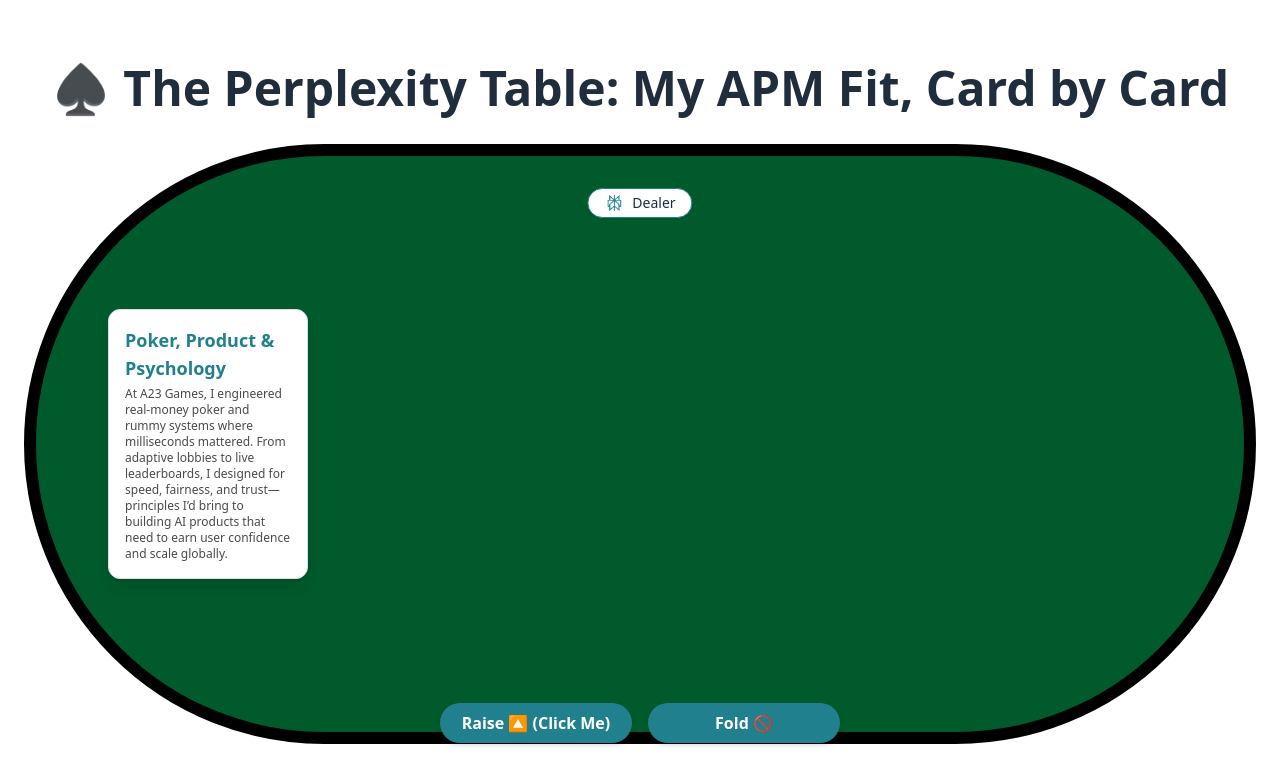
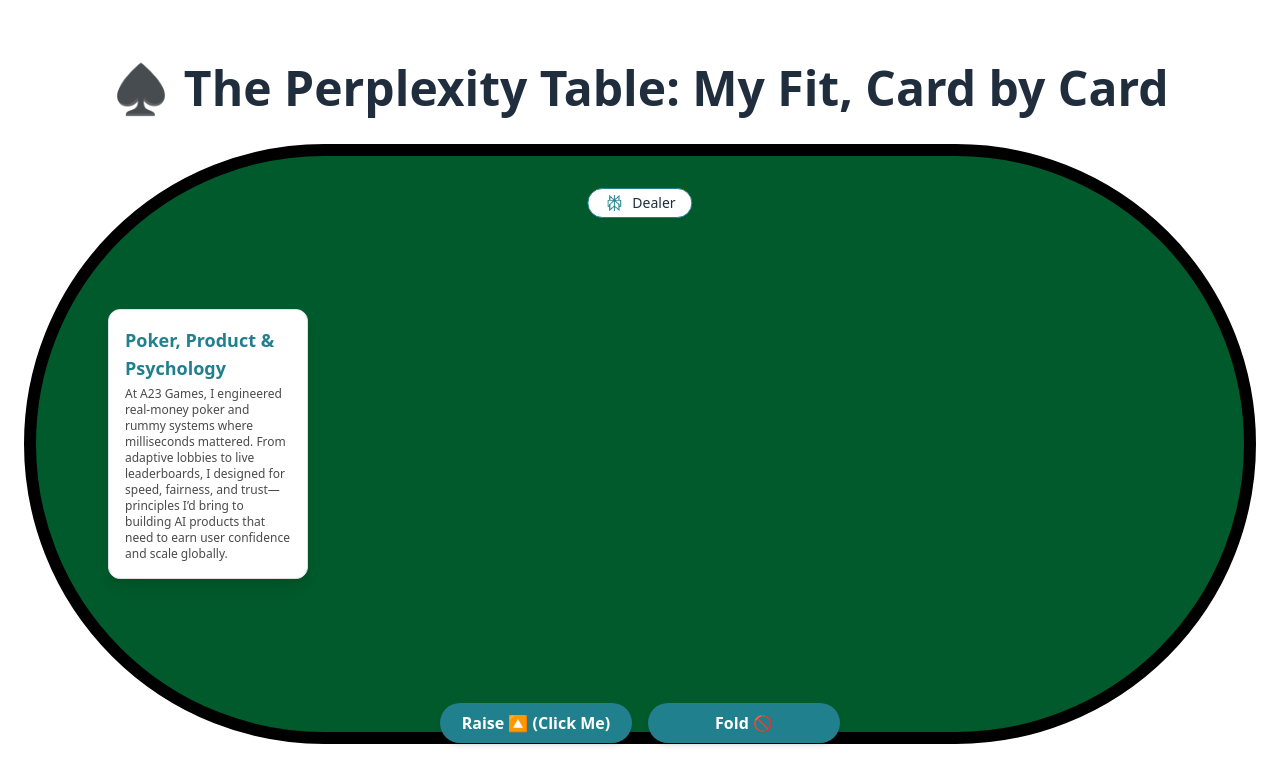
Before and after one commit to iamskasturi/swekast-portfolio, a React (Create React App) app: page / in a window 1280 px wide. Both pictures are taken after a click on the button "I’m All In — Let’s Begin ♣️". Shown: the top 784 px of the page. Built offline with nearby package versions, Linux system fonts and the light colour scheme.

Commit message:
Changing the text

```diff
--- a/src/App.js
+++ b/src/App.js
@@ -351,7 +351,7 @@ export default function App() {
                                           text-[clamp(14px,3.9vw,18px)] md:text-lg"
           >
             <p>
-              I approach product the same way I approached this application —
+              I approach product the same way I approached Perplexity’s vision —
             </p>
             <p className="mt-1 font-semibold text-[#21808D]">
               with intent, creativity, and clarity.
@@ -373,7 +373,7 @@ export default function App() {
         <>
           <div className="hidden md:block w-full text-center mt-2">
             <h1 className="text-5xl font-bold mb-6 text-center pb-2 animate-pulse">
-              ♠️ The Perplexity Table: My APM Fit, Card by Card
+              ♠️ The Perplexity Table: My Fit, Card by Card
             </h1>
           </div>
           {/* Mobile version */}
@@ -390,7 +390,7 @@ export default function App() {
               ♠️ The Perplexity Table
               <br />
               <span className="text-sm font-normal">
-                My APM Fit, Card by Card
+                My Fit, Card by Card
               </span>
             </h1>
           </div>
```
